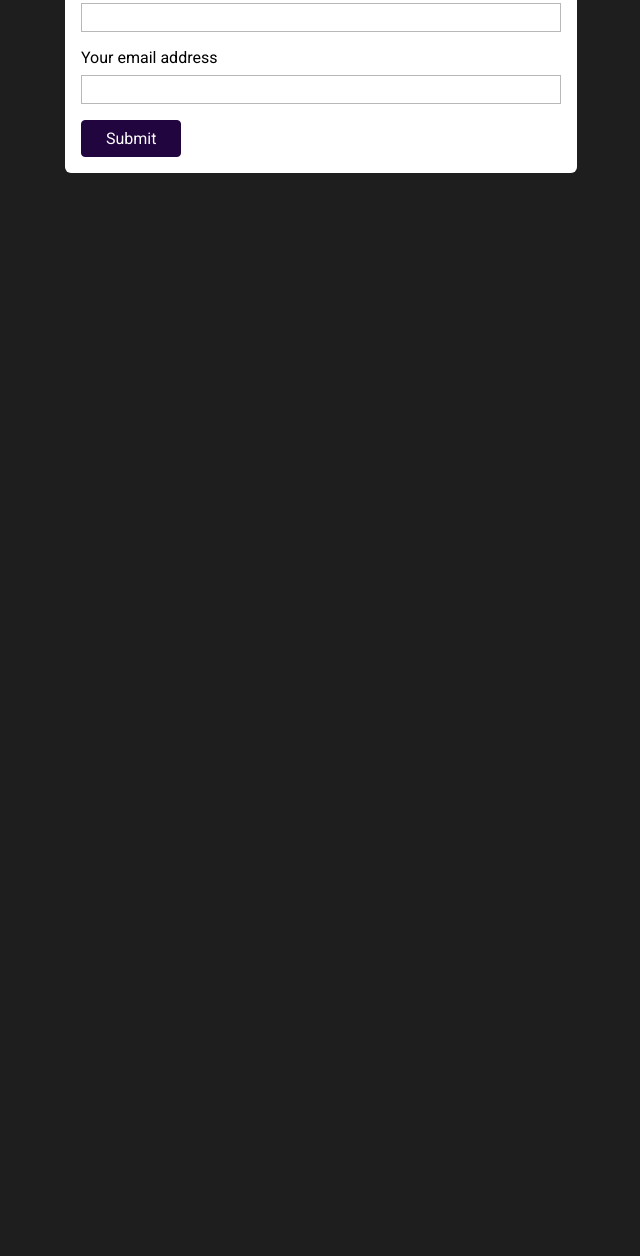
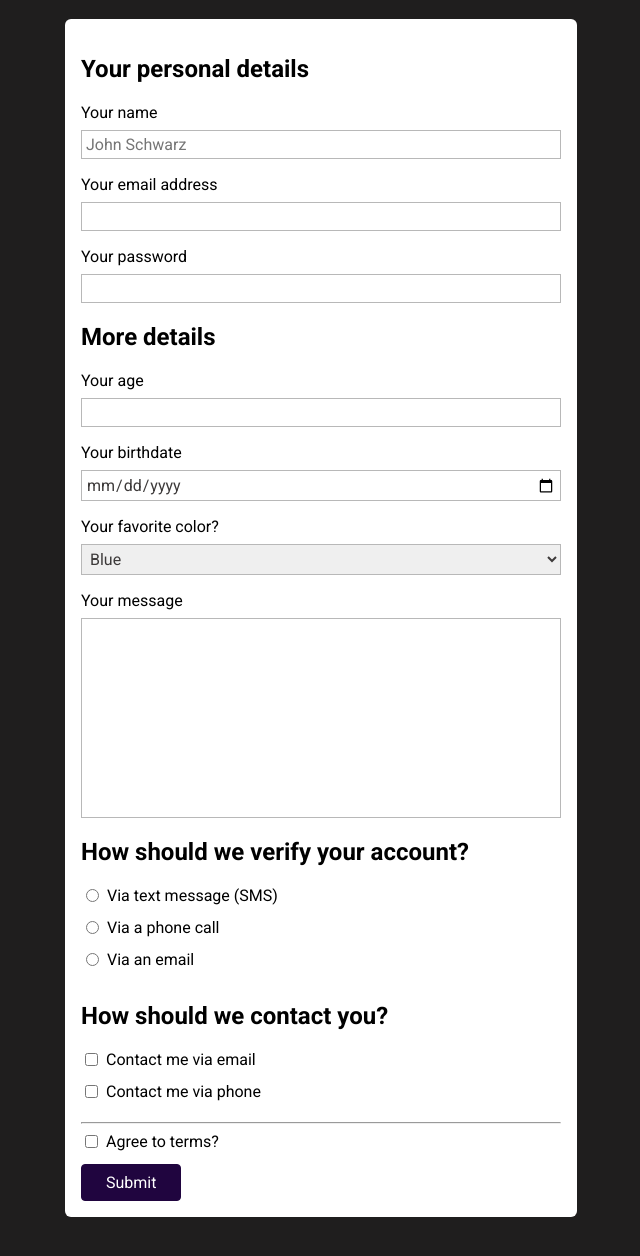
Before and after one commit to pedrorfcunha/web-dev-course-forms, a plain HTML site: page index.html in a window 1280 px wide. Shown: the part 88-1344 px from the top of the page, without its empty margins (319-959 px from the left). Before the commit the page ends 800 px from the top, so only its background shows below. Drawn offline with Linux system fonts and the light colour scheme.

Commit message:
finished the form with the main types of inputs

```diff
--- a/index.html
+++ b/index.html
@@ -13,12 +13,153 @@
     <link rel="stylesheet" href="styles.css" />
   </head>
   <body>
-    <form action="/" method="get">
-      <label for="username">Your name</label>
-      <input type="text" name="user-name" id="username" />
-      <label for="useremail">Your email address</label>
-      <input type="email" name="user-email" id="useremail">
-      <button>Submit</button>
-    </form>
+    <h1>Demo Form</h1>
+    <main>
+      <form action="/" method="get">
+        <section>
+          <h2>Your personal details</h2>
+          <ul>
+            <li>
+              <label for="username">Your name</label>
+              <input type="text" name="user-name" id="username" required placeholder="John Schwarz" />
+            </li>
+            <li>
+              <label for="useremail">Your email address</label>
+              <input type="email" name="user-email" id="useremail" />
+            </li>
+            <li>
+              <label for="userpassword">Your password</label>
+              <input
+                type="password"
+                name="user-password"
+                id="userpassword"
+                required
+                minlength="6"
+              />
+            </li>
+          </ul>
+        </section>
+
+        <section>
+          <h2>More details</h2>
+          <ul>
+            <li>
+              <label for="userage">Your age</label>
+              <input
+                type="number"
+                step="1"
+                name="user-age"
+                id="userage"
+                required
+                min="18"
+                max="100"
+              />
+            </li>
+            <li>
+              <label for="birthdate">Your birthdate</label>
+              <input
+                type="date"
+                name="user-birthdate"
+                id="bitrhdate"
+                required
+                min="1921-01-01"
+                max="2003-01-01"
+              />
+            </li>
+            <li>
+              <label for="favoritecolor">Your favorite color?</label>
+              <select name="favorite-color" id="favoritecolor">
+                <option value="blue">Blue</option>
+                <option value="black">Black</option>
+                <option value="red">Red</option>
+              </select>
+            </li>
+          </ul>
+        </section>
+
+        <section>
+          <label for="usermessage">Your message</label>
+          <textarea
+            name="user-message"
+            id="usermessage"
+            cols="30"
+            rows="10"
+          ></textarea>
+        </section>
+
+        <section>
+          <h2>How should we verify your account?</h2>
+          <ul>
+            <li class="form-control-inline">
+              <input
+                type="radio"
+                name="verify"
+                id="verify-text-message"
+                value="text-message"
+                required
+              />
+              <label for="verify-text-message">Via text message (SMS)</label>
+            </li>
+            <li class="form-control-inline">
+              <input
+                type="radio"
+                name="verify"
+                id="verify-phone"
+                value="phone"
+                required
+              />
+              <label for="verify-phone">Via a phone call</label>
+            </li>
+            <li class="form-control-inline">
+              <input
+                type="radio"
+                name="verify"
+                id="verify-email"
+                value="email"
+                required
+              />
+              <label for="verify-email">Via an email</label>
+            </li>
+          </ul>
+        </section>
+
+        <section>
+          <h2>How should we contact you?</h2>
+          <ul>
+            <li class="form-control-inline">
+              <input
+                type="checkbox"
+                id="contact-email"
+                name="contact"
+                value="email"
+              />
+              <label for="contact-email">Contact me via email</label>
+            </li>
+            <li class="form-control-inline">
+              <input
+                type="checkbox"
+                id="contact-phone"
+                name="contact"
+                value="phone"
+              />
+              <label for="contact-phone">Contact me via phone</label>
+            </li>
+          </ul>
+        </section>
+
+        <hr />
+
+        <section>
+          <div class="form-control-inline">
+            <input type="checkbox" id="agree-terms" name="terms" />
+            <label for="agree-terms">Agree to terms?</label>
+          </div>
+        </section>
+
+        <section>
+          <button type="submit">Submit</button>
+        </section>
+      </form>
+    </main>
   </body>
 </html>
--- a/styles.css
+++ b/styles.css
@@ -1,6 +1,17 @@
 body {
   background-color: rgb(31, 30, 30);
-  font-family: 'Roboto', sans-serif;
+  font-family: "Roboto", sans-serif;
+}
+
+h1 {
+  text-align: center;
+  color: white;
+}
+
+ul {
+  list-style: none;
+  margin: 0;
+  padding: 0;
 }
 
 form {
@@ -16,7 +27,9 @@ label {
   display: block;
 }
 
-input {
+input,
+textarea,
+select {
   width: 100%;
   display: block;
   margin-bottom: 1rem;
@@ -24,10 +37,15 @@ input {
   font: inherit;
   border: 1px solid rgb(184, 184, 184);
   padding: 0.25rem;
-  color: rgb(61, 58, 58)
+  color: rgb(61, 58, 58);
 }
 
-input:focus {
+textarea {
+    resize: none;
+}
+
+input:focus,
+textarea:focus {
   background-color: rgb(219, 190, 253);
   color: rgb(32, 5, 63);
   border-color: rgb(32, 5, 63);
@@ -46,5 +64,14 @@ button {
 
 button:hover {
   background-color: rgb(52, 14, 95);
-    border-color: rgb(52, 14, 95)   ;
+  border-color: rgb(52, 14, 95);
 }
+
+.form-control-inline {
+  display: flex;
+}
+
+.form-control-inline input {
+  width: auto;
+  margin-right: 0.5rem;
+}
```
Lines whose indentation alone changed are shown as unchanged.
